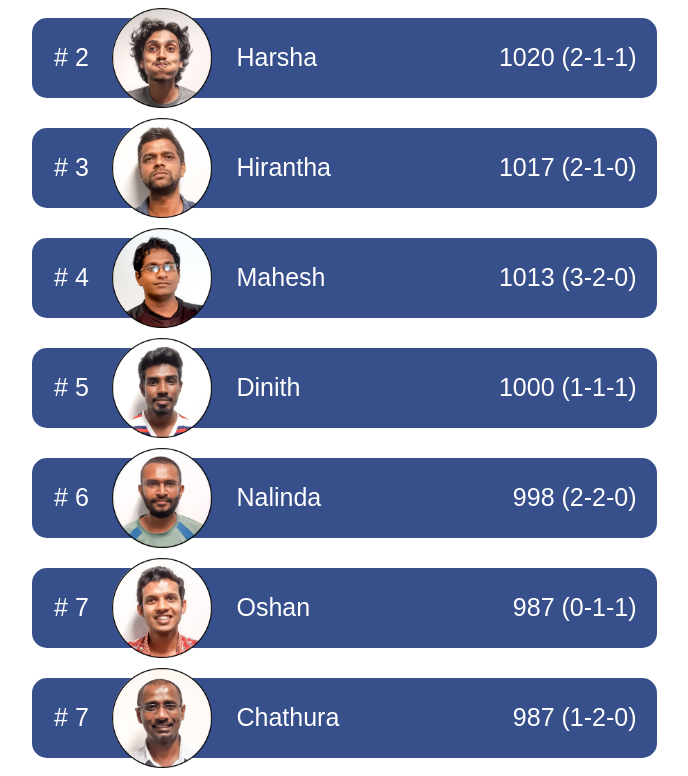
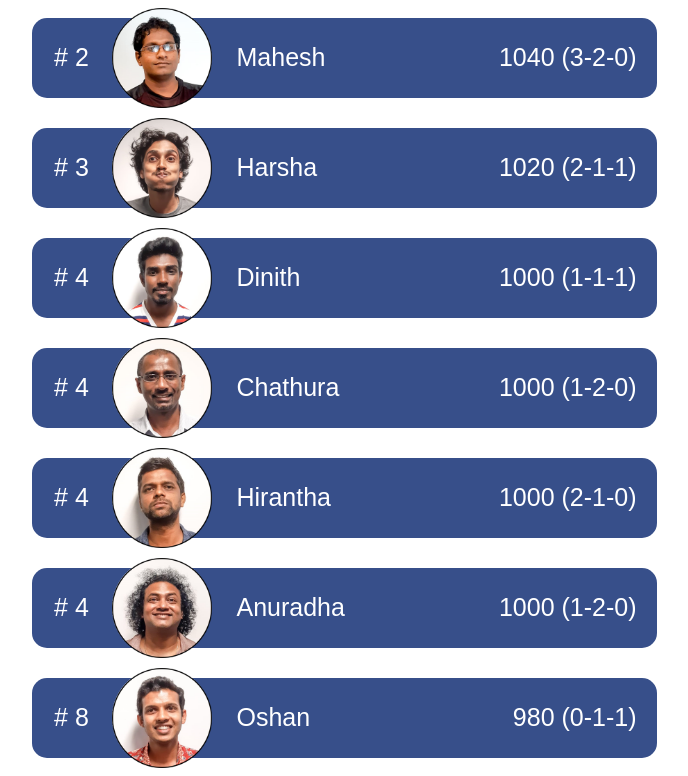
Before and after one commit to Nash171/pronto-carrom, an Angular app: page / in a window 1280 px wide. Shown: the part 244-1020 px from the top of the page, without its empty margins (296-984 px from the left). Built offline with nearby package versions, Linux system fonts and the light colour scheme.

Commit message:
adjust ratings after tournament

```diff
--- a/src/app/data.service.ts
+++ b/src/app/data.service.ts
@@ -9,21 +9,21 @@ export class DataService {
   constructor() { }
 
   players = [
-    { id: 1, name: 'Oshan', rating: 1000, w: 0, l: 0, d: 0 },
-    { id: 2, name: 'Nalinda', rating: 1000, w: 0, l: 0, d: 0 },
-    { id: 3, name: 'Harsha', rating: 1000, w: 0, l: 0, d: 0 },
-    { id: 4, name: 'Kasun', rating: 1000, w: 0, l: 0, d: 0 },
-    { id: 5, name: 'Dinith', rating: 1000, w: 0, l: 0, d: 0 },
-    { id: 6, name: 'Chathura', rating: 1000, w: 0, l: 0, d: 0 },
-    { id: 7, name: 'Mahesh', rating: 1000, w: 0, l: 0, d: 0 },
-    { id: 8, name: 'Chamitha', rating: 1000, w: 0, l: 0, d: 0 },
-    { id: 9, name: 'Nadeesh', rating: 1000, w: 0, l: 0, d: 0 },
-    { id: 10, name: 'Hirantha', rating: 1000, w: 0, l: 0, d: 0 },
-    { id: 11, name: 'Ishan', rating: 1000, w: 0, l: 0, d: 0 },
-    { id: 12, name: 'Anuradha', rating: 1000, w: 0, l: 0, d: 0 },
+    { id: 1, name: 'Oshan', rating: 980, w: 0, l: 1, d: 1 },
+    //{ id: 2, name: 'Nalinda', rating: 1000, w: 2, l: 2, d: 0 },
+    { id: 3, name: 'Harsha', rating: 1020, w: 2, l: 1, d: 1 },
+    { id: 4, name: 'Kasun', rating: 980, w: 0, l: 1, d: 1 },
+    { id: 5, name: 'Dinith', rating: 1000, w: 1, l: 1, d: 1 },
+    { id: 6, name: 'Chathura', rating: 1000, w: 1, l: 2, d: 0 },
+    { id: 7, name: 'Mahesh', rating: 1040, w: 3, l: 2, d: 0 },
+    { id: 8, name: 'Chamitha', rating: 980, w: 0, l: 2, d: 0 },
+    { id: 9, name: 'Nadeesh', rating: 1060, w: 5, l: 0, d: 0 },
+    { id: 10, name: 'Hirantha', rating: 1000, w: 2, l: 1, d: 0 },
+    { id: 11, name: 'Ishan', rating: 980, w: 0, l: 2, d: 0 },
+    { id: 12, name: 'Anuradha', rating: 1000, w: 1, l: 2, d: 0 },
   ];
 
-  matches = [
+  old_matches = [
     { id: 1, playerA: 1, playerB: 2, scoreA: 1, scoreB: 4, frames: 2},
     { id: 2, playerA: 4, playerB: 5, scoreA: 5, scoreB: 5, frames: 2},
     { id: 3, playerA: 7, playerB: 8, scoreA: 5, scoreB: 0, frames: 2},
@@ -39,7 +39,7 @@ export class DataService {
     //quater
     { id: 13, playerA: 3, playerB: 6, scoreA: 12, scoreB: 0, frames: 2},
     { id: 14, playerA: 7, playerB: 10, scoreA: 6, scoreB: 2, frames: 2},
-    { id: 15, playerA: 2, playerB: 5, scoreA: 3, scoreB: 1, frames: 2},
+    //{ id: 15, playerA: 2, playerB: 5, scoreA: 3, scoreB: 1, frames: 2},
     { id: 16, playerA: 9, playerB: 12, scoreA: 8, scoreB: 0, frames: 2},
     //semi
     { id: 13, playerA: 7, playerB: 2, scoreA: 6, scoreB: 5, frames: 2},
@@ -47,6 +47,8 @@ export class DataService {
     //final
     { id: 15, playerA: 9, playerB: 7, scoreA: 14, scoreB: 0, frames: 3},
   ]
+
+  matches = []
 
   getRankings(): Array<Object> {
     this.matches.map(function(match){
@@ -101,7 +103,7 @@ export class DataService {
     }
 
     var myChanceToWin = 1 / ( 1 + Math.pow(10, (opponentRating - myRating) / 400));
-    return Math.round(25 * (myGameResult - myChanceToWin) * (1 + scoreDiff/(12*frames)));
+    return Math.round(24 * (myGameResult - myChanceToWin) * (1 + scoreDiff/(12*frames)));
   }
 
   getNewRating(myRating, opponentRating, myGameResult, scoreDiff, frames) {
```
